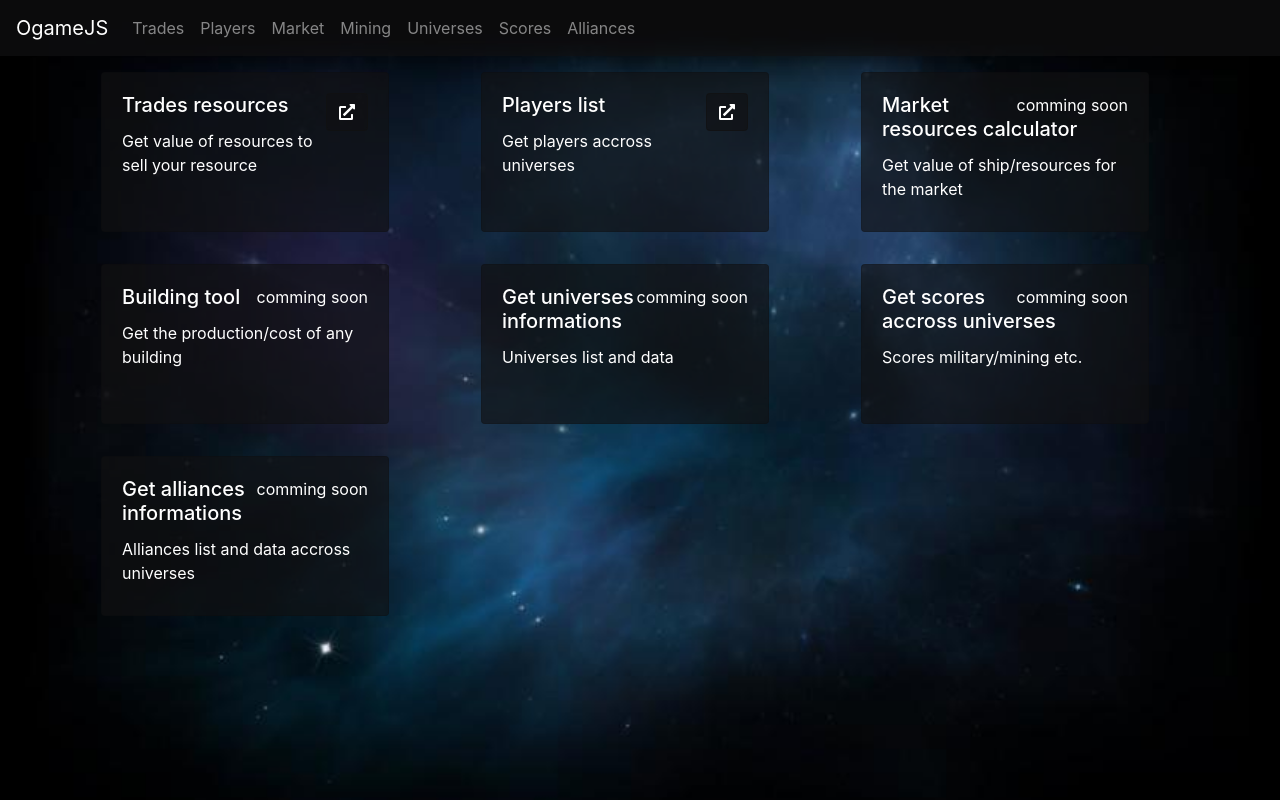
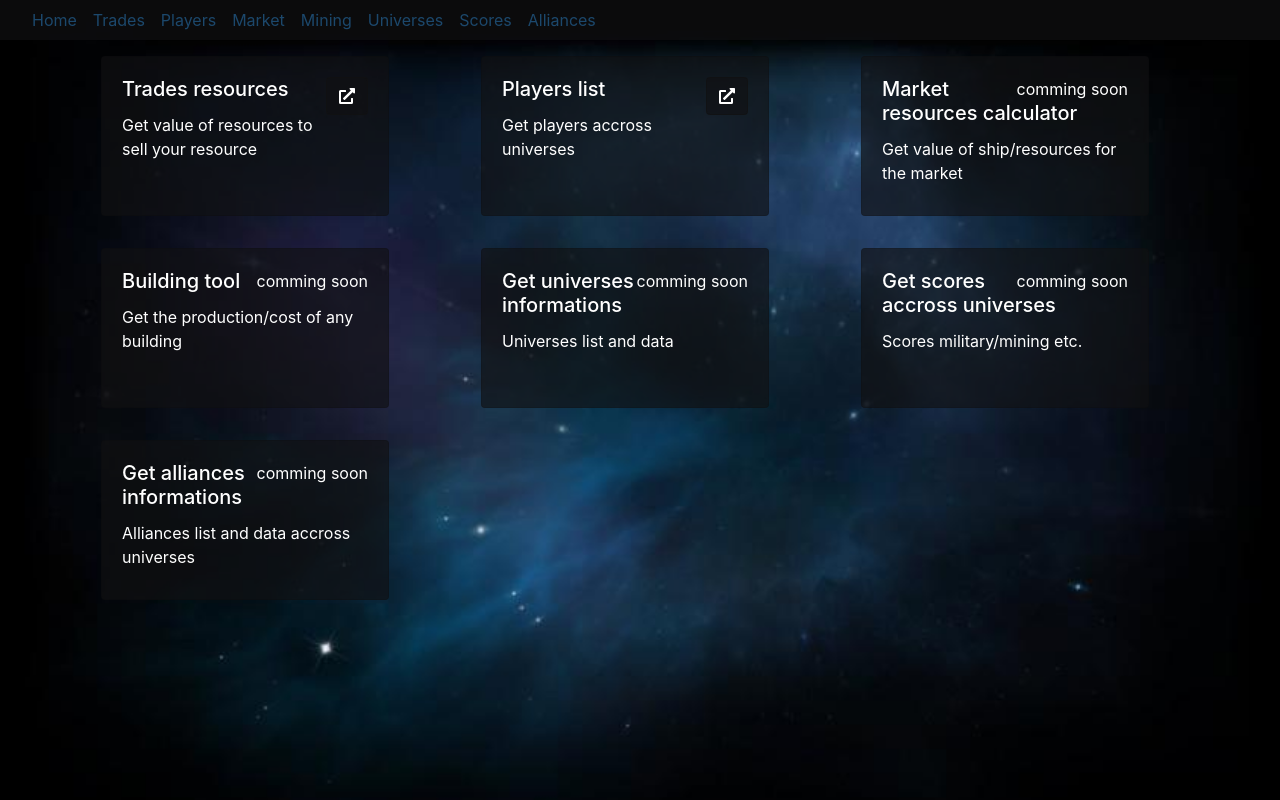
Before and after one commit to rolljee/ogame-ui, a React (Create React App) app: page / in a window 1280 px wide. Built offline with nearby package versions, Linux system fonts and the light colour scheme.

Commit message:
Hot fix routes (#7)
* hot-fix-routes

* should fix route

* fix

* routes fixes

```diff
--- a/src/App.js
+++ b/src/App.js
@@ -1,41 +1,40 @@
-import React, { Component } from 'react';
+import React from 'react';
+import Container from 'react-bootstrap/Container';
+import Row from 'react-bootstrap/Row';
+import Col from 'react-bootstrap/Col';
+import Navbar from 'react-bootstrap/Navbar';
+import Nav from 'react-bootstrap/Nav';
 import {
-	BrowserRouter as Router,
+	HashRouter as Router,
 	Switch,
 	Route,
+	Link
 } from "react-router-dom";
-
-import { BACKGROUND } from './components/constants';
-import Layout from './components/Layout';
-import Home from './Home';
+import Home from './components/Home';
 import Trader from './Trader/Trader';
 import Players from './Players/Players';
 
-class App extends Component {
-	constructor(props) {
-		super(props);
+function App() {
+	return (
+		<>
+			<Router basename={process.env.PUBLIC_URL}>
+				<Navbar bg="dark" variant="dark">
+					<Nav className="mr-auto">
+						<Link className="ml-3" to="/">Home</Link>
+						<Link className="ml-3" to="trades">Trades</Link>
+						<Link className="ml-3" to="players">Players</Link>
+						<Link className="ml-3" to="market">Market</Link>
+						<Link className="ml-3" to="mining">Mining</Link>
+						<Link className="ml-3" to="universes">Universes</Link>
+						<Link className="ml-3" to="score">Scores</Link>
+						<Link className="ml-3" to="alliances">Alliances</Link>
+					</Nav>
+				</Navbar>
 
-		this.state = {
-			background: BACKGROUND.dark,
-		};
-
-		this.setBackground = this.setBackground.bind(this);
-	}
-
-	setBackground() {
-		this.setState({
-			background:
-				this.state.background === BACKGROUND.light
-					? BACKGROUND.dark
-					: BACKGROUND.light,
-		});
-	}
-
-	render() {
-		const { background } = this.state;
-		return (
-			<Layout background={background} setBackground={this.setBackground}>
-				<Router>
+				<Container fluid className="full-height">
+					<Container>
+						<Row>
+							<Col>
 								<Switch>
 									<Route path="/trades">
 										<Trader />
@@ -44,28 +43,31 @@ class App extends Component {
 										<Players />
 									</Route>
 									<Route path="/market">
-							{/* <Home /> */}
+										<Home />
 									</Route>
 									<Route path="/mining">
-							{/* <Home /> */}
+										<Home />
 									</Route>
 									<Route path="/universes">
-							{/* <Home /> */}
+										<Home />
 									</Route>
 									<Route path="/score">
-							{/* <Home /> */}
+										<Home />
 									</Route>
 									<Route path="/alliances">
-							{/* <Home /> */}
+										<Home />
 									</Route>
 									<Router path="/">
 										<Home />
 									</Router>
 								</Switch>
+							</Col>
+						</Row>
+					</Container>
+				</Container>
 			</Router>
-			</Layout >
+		</>
 	);
-	}
 }
 
 export default App;
--- a/src/components/Header.js
+++ /dev/null
@@ -1,20 +0,0 @@
-import React from 'react';
-import Navbar from 'react-bootstrap/Navbar';
-import Nav from 'react-bootstrap/Nav';
-
-export default function Header() {
-	return (
-		<Navbar bg="dark" variant="dark">
-			<Navbar.Brand href="/">OgameJS</Navbar.Brand>
-			<Nav className="mr-auto">
-				<Nav.Link href="/trades">Trades</Nav.Link>
-				<Nav.Link href="/players">Players</Nav.Link>
-				<Nav.Link href="/market">Market</Nav.Link>
-				<Nav.Link href="/mining">Mining</Nav.Link>
-				<Nav.Link href="/universes">Universes</Nav.Link>
-				<Nav.Link href="/score">Scores</Nav.Link>
-				<Nav.Link href="/alliances">Alliances</Nav.Link>
-			</Nav>
-		</Navbar>
-	)
-}
--- a/src/Home.js
+++ b/src/components/Home.js
@@ -5,8 +5,9 @@ import Col from 'react-bootstrap/Col';
 import Button from 'react-bootstrap/Button';
 import { FontAwesomeIcon } from '@fortawesome/react-fontawesome'
 import { faExternalLinkAlt } from '@fortawesome/free-solid-svg-icons'
+import { Link } from "react-router-dom";
 
-import { ROUTES } from './components/constants';
+import { ROUTES } from './constants';
 
 class Home extends React.Component {
 	render() {
@@ -19,9 +20,11 @@ class Home extends React.Component {
 								<span className="float-right">
 									{route.available ?
 										(
-											<Button variant="dark" href={route.route}>
-												<FontAwesomeIcon icon={faExternalLinkAlt} />
-											</Button>
+											<Link to={route.route}>
+												<Button variant="dark">
+													<FontAwesomeIcon icon={faExternalLinkAlt} />
+												</Button>
+											</Link>
 										)
 										:
 										'comming soon'
--- a/src/components/Layout.js
+++ /dev/null
@@ -1,24 +0,0 @@
-import React from 'react';
-import Container from 'react-bootstrap/Container';
-import Row from 'react-bootstrap/Row';
-import Col from 'react-bootstrap/Col';
-import Header from './Header';
-
-class Layout extends React.Component {
-	render() {
-		return (
-			<>
-				<Header />
-				<Container fluid className="full-height">
-					<Container>
-						<Row>
-							<Col>{this.props.children}</Col>
-						</Row>
-					</Container>
-				</Container>
-			</>
-		);
-	}
-}
-
-export default Layout;
```
Lines whose indentation alone changed are shown as unchanged.
